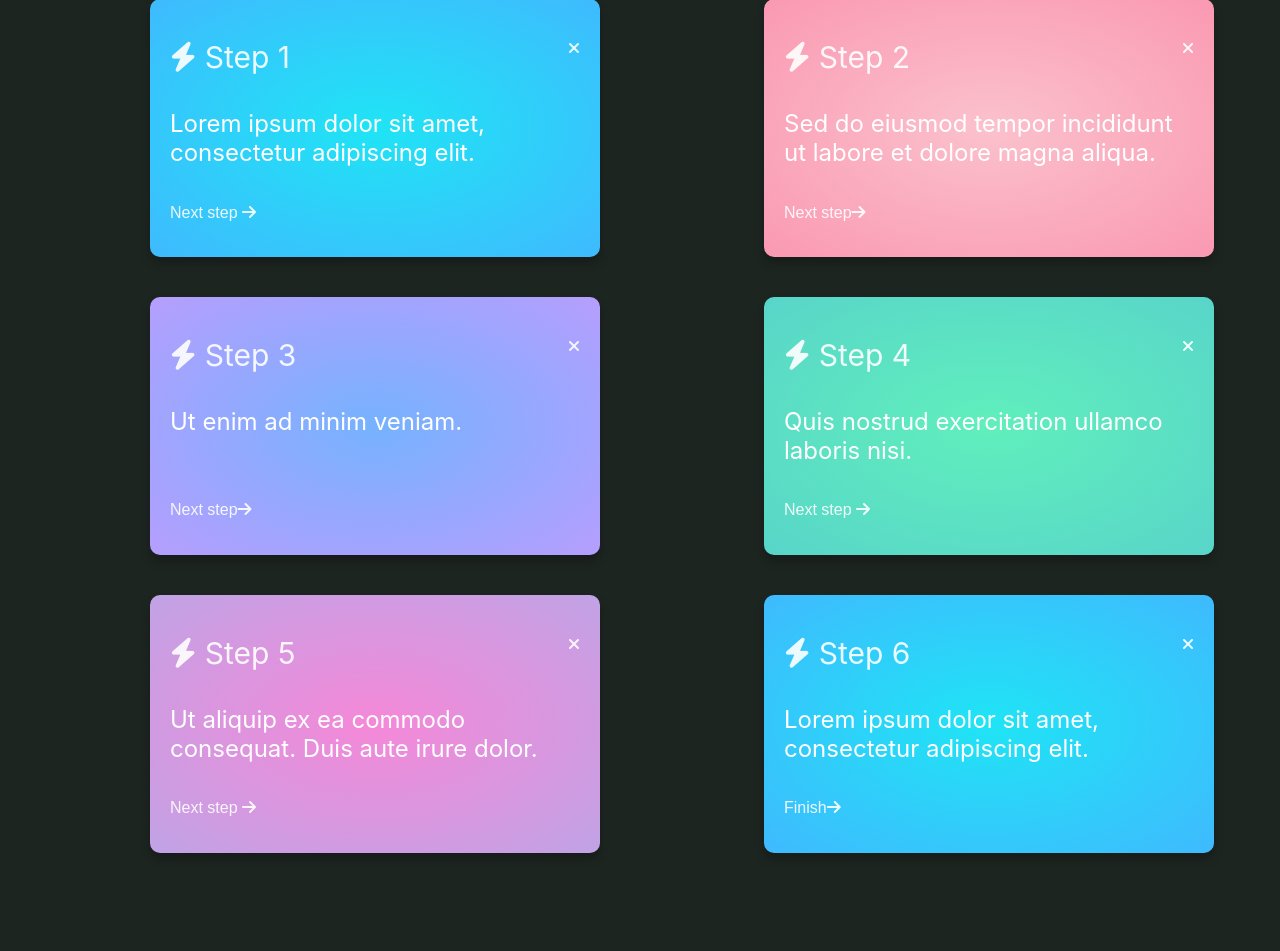
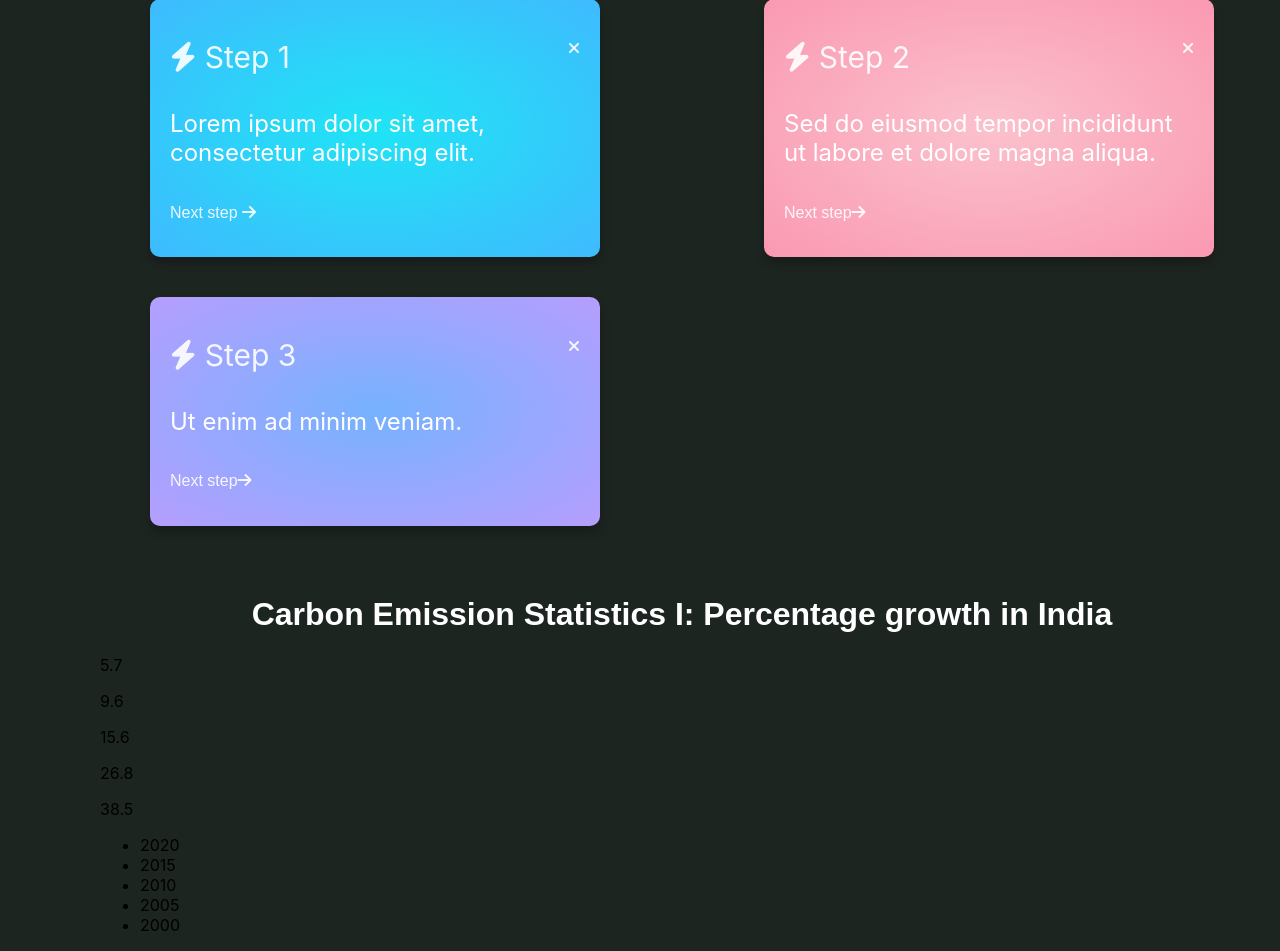
Before and after one commit to miraj0507/carbohack_project, a Flask app: page /MyAccount in a window 1280 px wide; the page is wider, and only the part inside the window is pictured. Shown: the part 1744-2695 px from the top of that part. Before the commit the page ends 2597 px from the top of that part, so only its background shows below. Run offline with Flask 2, Linux system fonts and the light colour scheme; the visitor is signed in with stand-in values (Sample User, id 1); some libraries are stand-ins or nearby versions.

Commit message:
Update dashboard.html

```diff
--- a/templates/dashboard.html
+++ b/templates/dashboard.html
@@ -46,7 +46,7 @@
                             <span class="nav__name">Dashboard</span>
                         </a>
 
-                        <a href="user.html" class="nav__link">
+                        <a href="#" class="nav__link">
                             <i class='bx bx-user nav__icon' ></i>
                             <span class="nav__name">User Account</span>
                         </a>
@@ -299,27 +299,106 @@
       <h2 class="card__title">Ut enim ad minim veniam.</h2>
       <p class="card__apply"><a href="#">Next step<i class="fas fa-arrow-right"></i></a></p>
     </div>
-    <div class="card card-4">
-      <div class="card__icon"><i class="fas fa-bolt"></i> Step 4</div>
-      <p class="card__exit"><i class="fas fa-times"></i></p>
-      <h2 class="card__title">Quis nostrud exercitation ullamco laboris nisi.</h2>
-      <p class="card__apply"><a href="#">Next step <i class="fas fa-arrow-right"></i></a></p>
-    </div>
-    <div class="card card-5">
-      <div class="card__icon"><i class="fas fa-bolt"></i> Step 5</div>
-      <p class="card__exit"><i class="fas fa-times"></i></p>
-      <h2 class="card__title">Ut aliquip ex ea commodo consequat. Duis aute irure dolor.</h2>
-      <p class="card__apply"><a href="#">Next step <i class="fas fa-arrow-right"></i></a></p>
-    </div>
-    <div class="card card-1">
-      <div class="card__icon"><i class="fas fa-bolt"></i> Step 6</div>
-      <p class="card__exit"><i class="fas fa-times"></i></p>
-      <h2 class="card__title">Lorem ipsum dolor sit amet, consectetur adipiscing elit.</h2>
-      <p class="card__apply"><a href="#">Finish<i class="fas fa-arrow-right"></i></a></p>
-    </div>
+
   </div>
 </div>
 
+
+
+<!-- this is the graph  -->
+
+
+
+
+<div class="full">
+  <h1 class="main-title">
+      <span class="span1">Carbon Emission Statistics I:</span>
+      <span class="span2">Percentage growth in India </span>
+
+  </h1>
+  <div class="container-graph">
+      <div class="bars">
+
+          <div class="persp5">
+              <figure class="face top"></figure>
+              <figure class="face front"></figure>
+              <figure class="face left"></figure>
+              <figure class="face right"></figure>
+              <figure class="face back"></figure>
+              <div class="face data-y">5.7</div>
+              <div class="face data-x"></div>
+
+          </div>
+
+          <div class="persp4">
+              <figure class="face top"></figure>
+              <figure class="face front"></figure>
+              <figure class="face left"></figure>
+              <figure class="face right"></figure>
+              <figure class="face back"></figure>
+              <div class="face data-y">9.6</div>
+              <div class="face data-x"></div>
+
+          </div>
+
+          <div class="persp3">
+              <figure class="face top"></figure>
+              <figure class="face front"></figure>
+              <figure class="face left"></figure>
+              <figure class="face right"></figure>
+              <figure class="face back"></figure>
+              <div class="face data-y">15.6</div>
+              <div class="face data-x"></div>
+
+          </div>
+
+          <div class="persp2">
+              <figure class="face top"></figure>
+              <figure class="face front"></figure>
+              <figure class="face left"></figure>
+              <figure class="face right"></figure>
+              <figure class="face back"></figure>
+              <div class="face data-y">26.8</div>
+              <div class="face data-x"></div>
+          </div>
+
+          <div class="persp1">
+              <figure class="face top"></figure>
+              <figure class="face front"></figure>
+              <figure class="face left"></figure>
+              <figure class="face right"></figure>
+              <figure class="face back"></figure>
+              <div class="face data-y">38.5</div>
+              <div class="face data-x"></div>
+          </div>
+      </div>
+
+      <div class="base"></div>
+   </div>
+  <div class="subtitle">
+              <ul class="list-social">
+                  <li class="fb">2020</li>
+                  <li class="twt">2015</li>
+                  <li class="gp">2010</li>
+                  <li class="lkd">2005</li>
+                  <li class="pin">2000</li>
+              </ul>
+     </div>
+
+
+
+
+
+
+
+
+
+
+
+          <!-- <div class="wrapper">
+            <canvas id='c'></canvas>
+            <div class="label">YEAR</div>
+          </div> -->
 
 
         <!--===== MAIN JS =====-->
```
